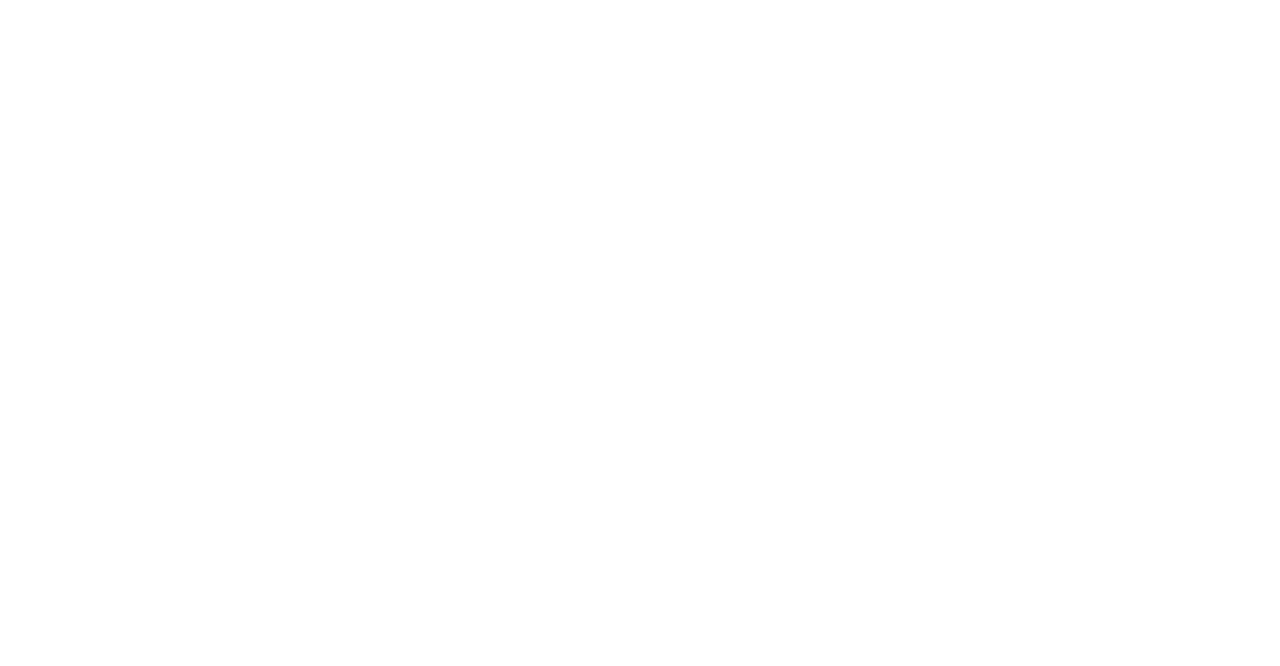
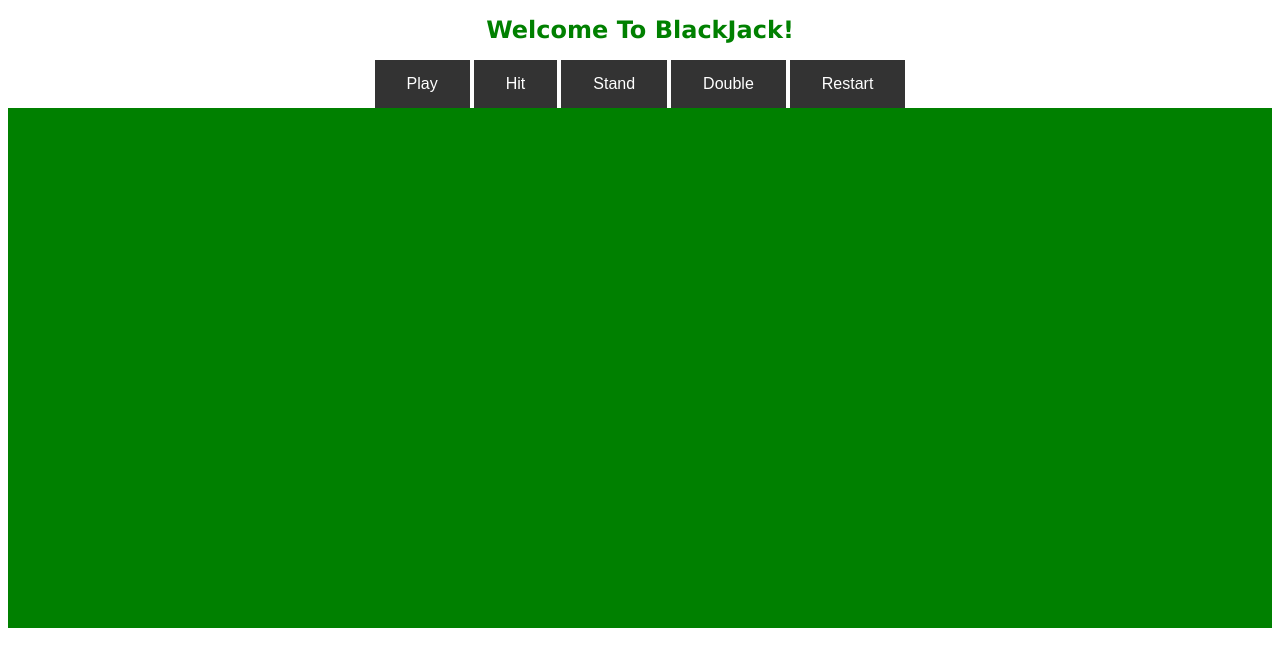
Before and after one commit to arnrk/Blackjack-JS, a website with bundled scripts: page docs/index.html in a window 1280 px wide. Built offline with nearby package versions, Linux system fonts and the light colour scheme.

Commit message:
welcome message and button styling

```diff
--- a/docs/css/main.css
+++ b/docs/css/main.css
@@ -0,0 +1,37 @@
+.body{
+    text-align: center;
+    width: 80%;
+}
+
+#table{
+    display: flex;
+    flex-flow: row;
+    justify-content: center;
+    height: 65vh;
+    width: 90%;
+    background-color:green;
+    padding-left: 5%;
+    padding-right: 5%
+}
+
+h1 {
+    color: green;
+    text-align: center;
+    font-family: verdana;
+    font-size: 150%;
+  }
+
+  .mainButtons {
+    text-align: center;
+  }
+
+  .button {
+    background-color: #333;
+    border: none;
+    color: white;
+    padding: 15px 32px;
+    text-align: center;
+    text-decoration: none;
+    display: inline-block;
+    font-size: 16px;
+  }
--- a/docs/index.html
+++ b/docs/index.html
@@ -8,7 +8,19 @@
     <link rel="stylesheet" href="./css/main.css" />
 </head>
 <body>
-    <div id="app"></div>
+        <div class ="maincontainer">
+            <div class="mainButtons">
+                <h1>Welcome To BlackJack!</h1>
+                <button class = "button" id="btn-play">Play</button>
+                <button class = "button" id="btn-hit">Hit</button>
+                <button class = "button" id="btn-stand">Stand</button>
+                <button class = "button" id="btn-double">Double</button>
+                <button class = "button" id="btn-restart">Restart</button>
+           </div>
+        </div>
+        <div id="table"></div>
+        <div id="text"></div>
+
   <script src="main.js"></script>
 </body>
 </html>
--- a/package.json
+++ b/package.json
@@ -12,5 +12,9 @@
   },
   "scripts": {
     "start": "webpack-dev-server --mode development --content-base docs/ --open --hot"
+  },
+  "dependencies": {
+    "blackjack-dealer-logic": "^1.1.4",
+    "playing-card-deck-generator": "^2.0.1"
   }
 }
--- a/src/js/main.js
+++ b/src/js/main.js
@@ -1,5 +1,55 @@
+import Blackjack from "blackjack-dealer-logic"
+
+
 
 
 export default () => {
-    alert("it works!")
-  }
+    const game = Blackjack.singleDeckGame;
+    const gameIsRunning = true;
+
+    alert("Welcome to Blackjack")
+    alert("You Have: " + game.getUserChips()+ " Chips"+ " Press OK Then Play Button To Begin")
+
+    const playButton = document.getElementById("btn-play");
+    const hitButton = document.getElementById("btn-hit");
+    const standButton = document.getElementById("btn-stand");
+    const doubleButton = document.getElementById("btn-double");
+
+
+   }
+
+
+
+   //playButton.onclick = function(){
+
+        //document.getElementById("text")
+
+        //text.innerText = `The amount of money in your wallet: ${game.getUserChips()}`
+
+        //const wager = window.prompt("Enter your wager: ");
+
+        //game.receiveAnte(wager)
+
+        //document.write(`Your wager is: ${wager}`)
+
+        //game.deal()
+
+        //document.write(`Dealer is showing: ${game.getDealerCardUp()}`)
+
+        //document.write(`Your current hand: ${game.getUserHandValue()}`)
+
+
+
+   // }
+
+   //while (gameisrunning){
+        //alert("Lets Play Blackjack" + game.getUserChips())
+        //game.deal();
+
+        //game.resetPlayers();
+   // }
+
+
+  // playButton.onclick = function(){
+   // game.hitUser()
+//};
```
Also changed, not shown: 2 other files.
